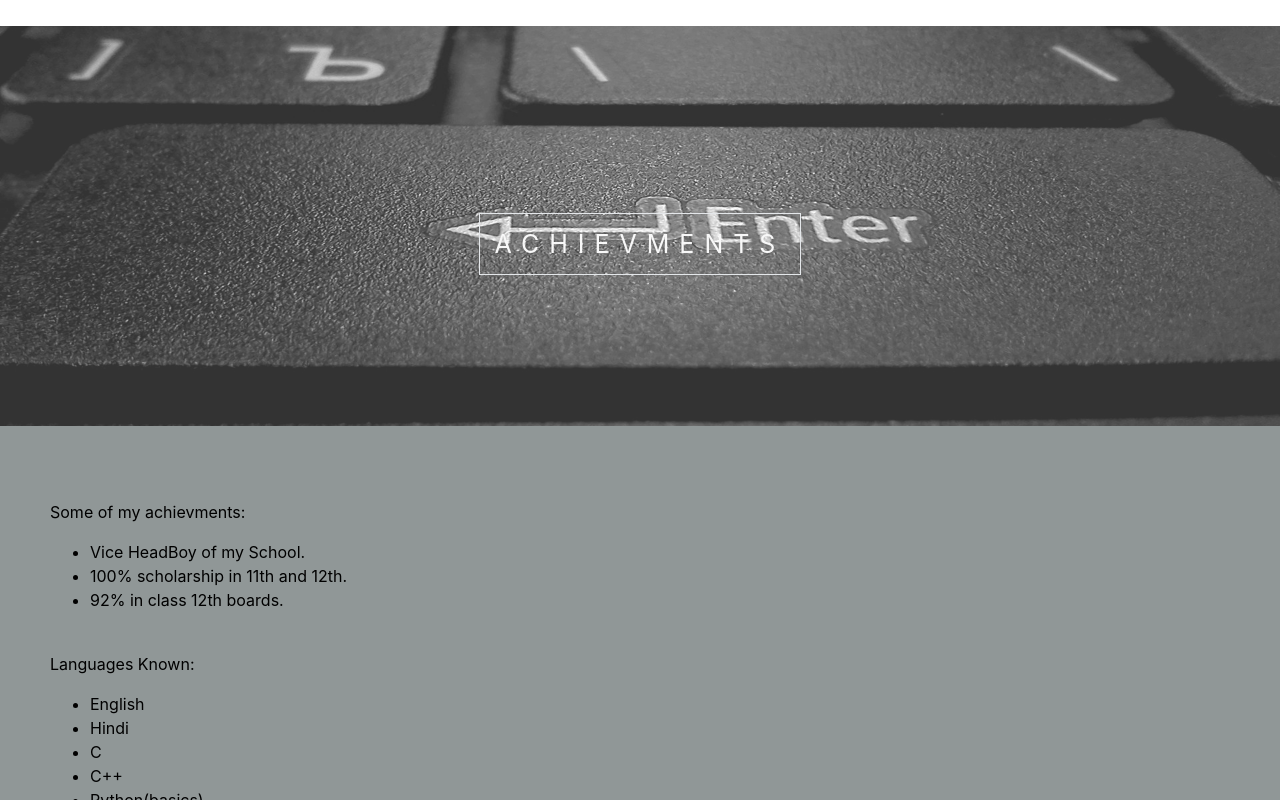
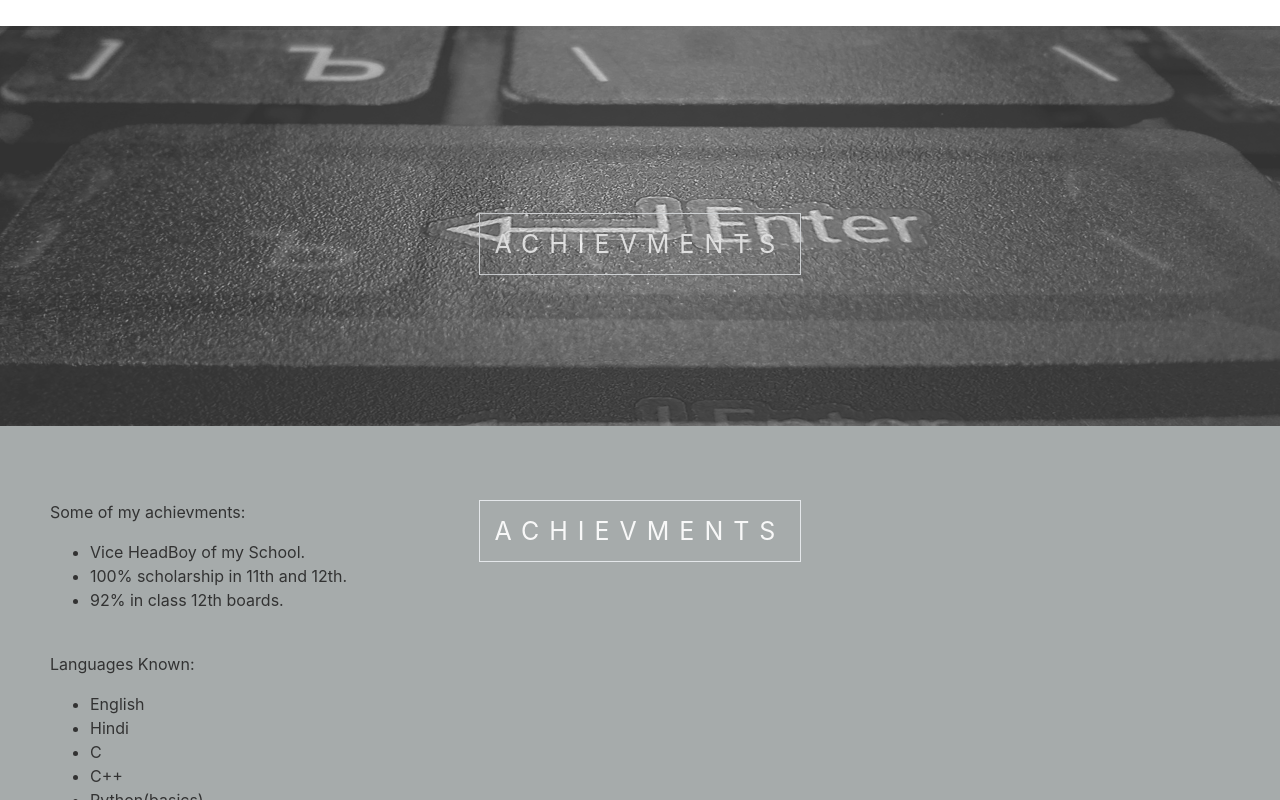
Before and after one commit to kush-daga/kush-daga-first-website, a plain HTML site: page index.html in a window 1280 px wide. Shown: the part 2000-2800 px from the top of the page. Drawn offline with nearby package versions, Linux system fonts and the light colour scheme; files whose address does not match are found by name.

Commit message:
Update index.html

```diff
--- a/index.html
+++ b/index.html
@@ -95,6 +95,12 @@
     <hr class="my-4">
   </div>
 </div>
+    </div>
+<div class="bgimg-3">
+  <div class="caption" id="achievments">
+    <span class="border" style="background-color:transparent;font-size:25px;color: #f7f7f7;"> ACHIEVMENTS </span>
+  </div>
+
 
  <div class="bgimg-2">
   <div class="about" id="about">
```
